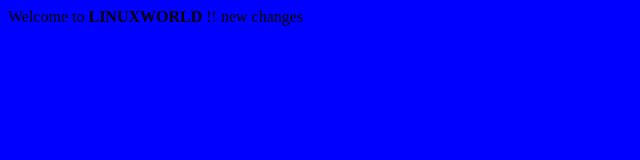
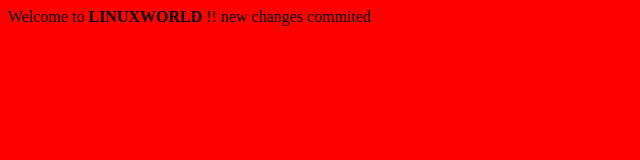
Before and after one commit to KABC1988/jenkinstrainingfirst, a plain HTML site: page index.html in a window 1280 px wide. Shown: the whole page, without its empty margins (0-640 px from the left). Drawn offline with Linux system fonts and the light colour scheme.

Commit message:
my fourth commit

```diff
--- a/index.html
+++ b/index.html
@@ -1,5 +1,5 @@
-<body bgcolor='blue'>
+<body bgcolor='red'>
 Welcome to <b>LINUXWORLD</b> !!
-new changes
+new changes commited
 
 </body>
```
